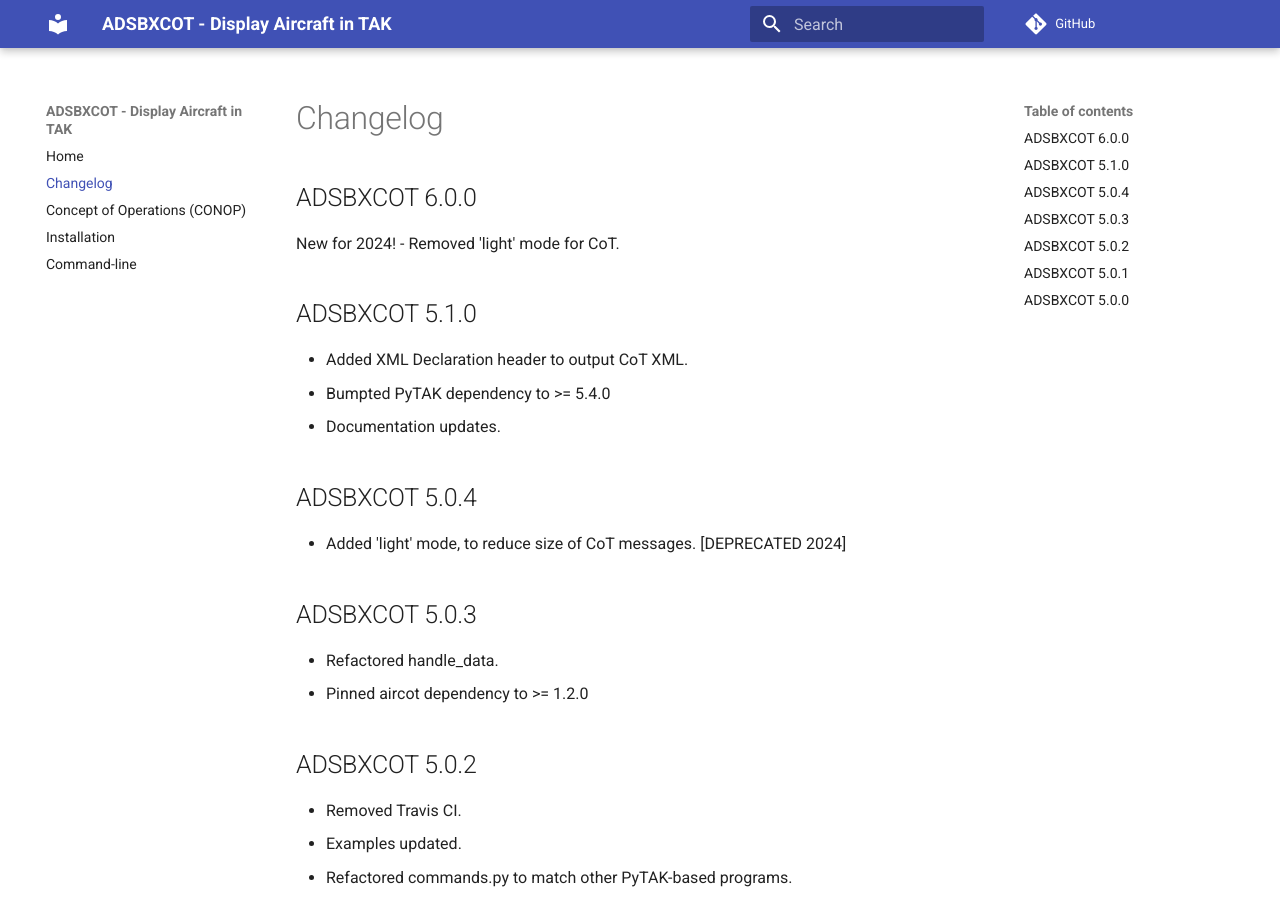
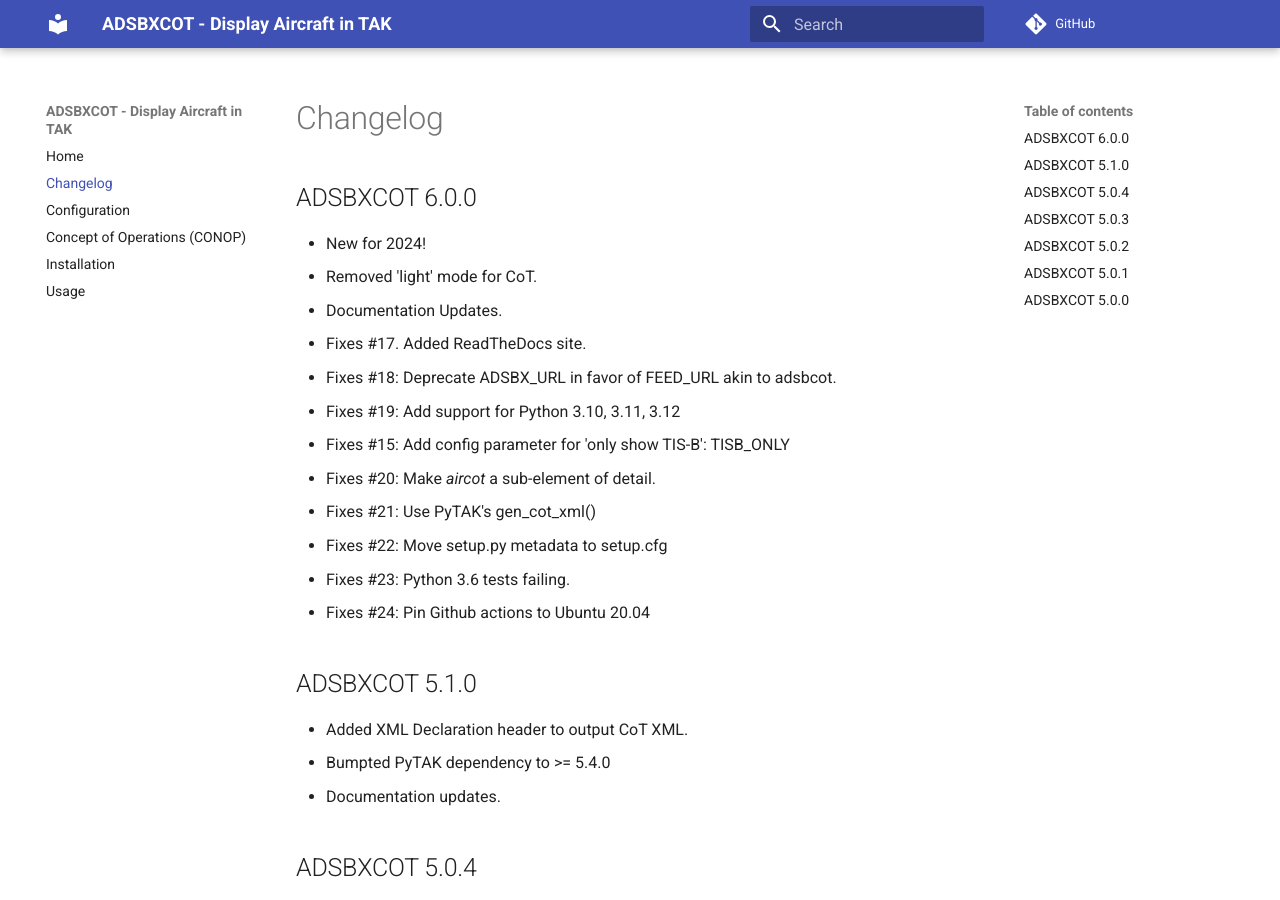
Before and after one commit to snstac/adsbxcot, an MkDocs documentation site: the page built from docs/changelog.md, in a window 1280 px wide and 900 px high. Built offline with MkDocs 1.6.1 and Material for MkDocs 9.7.7, drawn with Linux system fonts in a browser that asks for light colours; comment, search, counter and statistics services are not loaded.

Commit message:
Updated changelog

```diff
--- a/CHANGELOG.md
+++ b/CHANGELOG.md
@@ -1,6 +1,16 @@
 ## ADSBXCOT 6.0.0
-New for 2024!
+- New for 2024!
 - Removed 'light' mode for CoT.
+- Documentation Updates.
+- Fixes #17. Added ReadTheDocs site.
+- Fixes #18: Deprecate ADSBX_URL in favor of FEED_URL akin to adsbcot.
+- Fixes #19: Add support for Python 3.10, 3.11, 3.12
+- Fixes #15: Add config parameter for 'only show TIS-B': TISB_ONLY
+- Fixes #20: Make _aircot_ a sub-element of detail.
+- Fixes #21: Use PyTAK's gen_cot_xml()
+- Fixes #22: Move setup.py metadata to setup.cfg
+- Fixes #23: Python 3.6 tests failing.
+- Fixes #24: Pin Github actions to Ubuntu 20.04
 
 ## ADSBXCOT 5.1.0
 - Added XML Declaration header to output CoT XML.
```
Also changed, not shown: docs/configuration.md (added, +39 -0 lines), docs/usage.md (+3 -42 lines).
